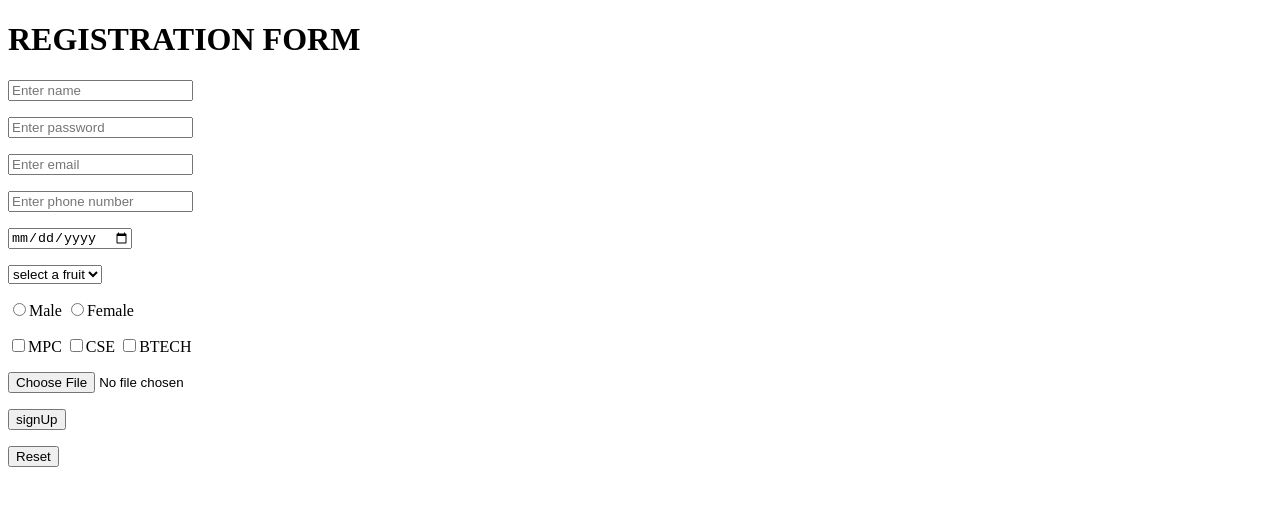
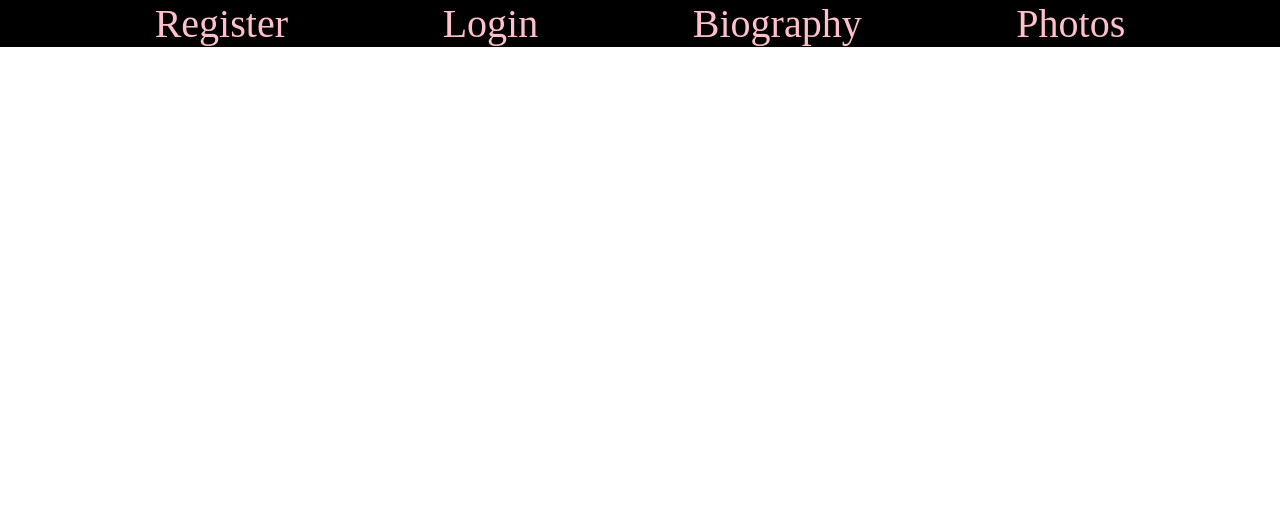
Before and after one commit to sowmyasri-D/1st-project, a plain HTML site: page index.html in a window 1280 px wide. Drawn offline with Linux system fonts and the light colour scheme.

Commit message:
added navigation

```diff
--- a/index.html
+++ b/index.html
@@ -4,31 +4,16 @@
 	<meta charset="utf-8">
 	<meta name="viewport" content="width=device-width, initial-scale=1">
 	<title></title>
+	<link rel="stylesheet" href="navigation.css"/>
+
 </head>
 <body>
-	<h1>REGISTRATION FORM</h1>
-	<form action="login.html">
-	<p><input placeholder="Enter name" type="text"/></p>
-	<p><input placeholder="Enter password" type="password"/></p>
-	<p><input placeholder="Enter email" type="email"></p>
-	<p><input placeholder="Enter phone number" type="phone number"required/></p>
-	<p><input type="date"></p>
-	<select>
-		<option value="select a fruit">select a fruit</option>
-		<option value="mango">Mango</option>
-		<option value="gauva">Gauva</option>
-	</select>
-	<p>
-		<input type="radio" value="male" name="gender"/>Male
-		<input type="radio" value="female" name="gender"/>Female
-		<p>
-			<input value="mpc" type="checkbox"/>MPC
-			<input value="cse" type="checkbox">CSE
-			<input value="btech" type="checkbox">BTECH
-		</p>
-		<p><input type="file"/></p>
-		<button>signUp</button>
-		<p><input type="Reset"/></p>
-	</form>
+	 <nav class="navigation">
+	<a href="register.html">Register</a>
+	<a href="login.html">Login</a>
+	<a href="Swami vivekananda biography.html"> Biography</a>
+	<a href="swami vivekananda pics.html">Photos</a>
+</nav>
+
 </body>
 </html>
--- /dev/null
+++ b/navigation.css
@@ -0,0 +1,17 @@
+*{
+	margin: 0%;
+}
+.navigation{
+	background-color: black;
+	display: flex;
+	justify-content: space-evenly;
+}
+.navigation a{
+	color: pink;
+	font-size: 40px;
+	text-decoration: none;
+	padding: 1.8;
+}
+.navigation a:hover{
+	background-color: lightseagreen;
+}
```
Also changed, not shown: login.html (+8 -0 lines), register.html (added, +55 -0 lines), swami vivekananda biography.html (+18 -0 lines), swami vivekananda pics.html (+8 -0 lines).
